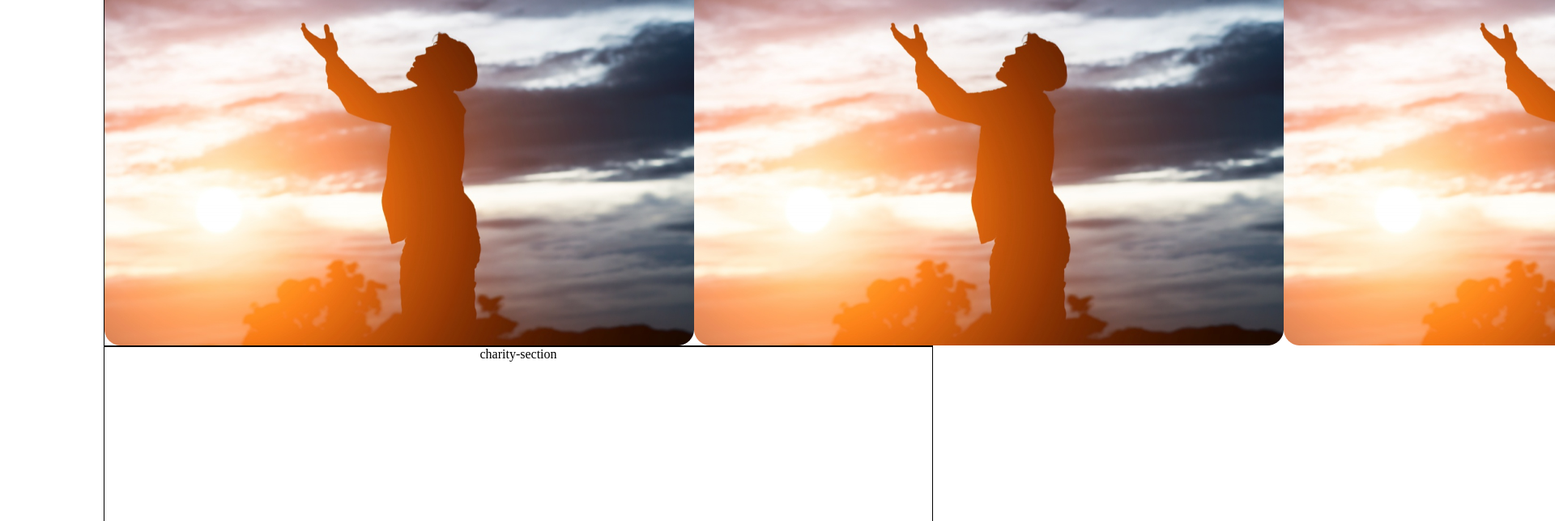
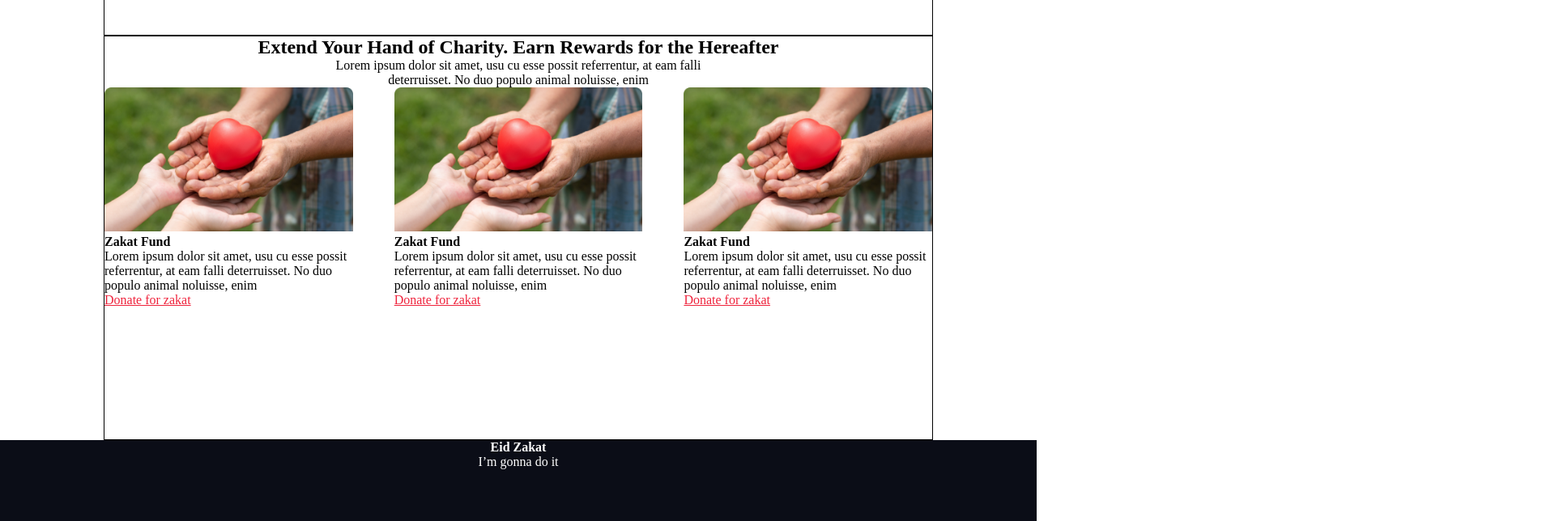
Before and after one commit to saruaralam-swd/eid-zakat, a plain HTML site: page index.html in a window 1280 px wide. Shown: the part 2156-2800 px from the top of the page at 81% size, 1920 px wide, since content can reach past the window. Drawn offline with Linux system fonts and the light colour scheme.

Commit message:
create html structure done

```diff
--- a/css/style.css
+++ b/css/style.css
@@ -14,7 +14,7 @@
 
 .hero-section {
 	min-height: 500px;
-	/*background-image: url("../images/hero-section.png");*/
+	background-image: url("../images/hero-section.png");
 	background-size: cover;
 	background-position: center;
 	background-repeat: no-repeat;
@@ -66,13 +66,12 @@
 	margin: auto;
 	border: 1px solid black;
 	display: flex;
+	column-gap: 20px;
 }
 
-.pray-section img{
+.pray-img{
 	width: 100%;
 }
-
-
 
 .charity-section{
 	width: 80%;
@@ -82,8 +81,25 @@
 	border: 1px solid black;
 }
 
+.cards{
+	display: flex;
+	justify-content: space-between;
+	text-align: left;
+}
+
+.card{
+	width: 30%;
+	height: 300px;
+
+}
+
+.card img{
+	width: 100%;
+}
+
+
 .footer-section {
-  min-height: 200px;
+  min-height: 100px;
 	background-color: #0B0D17;
 	text-align: center;
 	color: #ffffff;
--- a/index.html
+++ b/index.html
@@ -52,25 +52,49 @@
 		<h2>Their lives depend on your donation</h2>
 		<p>Lorem ipsum dolor sit amet, usu cu esse possit referrentur, at eam falli <br> deterruisset. No duo populo animal noluisse, enim</p>
 		<div class="direct-help">
-			<div class="half-width-direct">A</div>
-			<div class="half-width-direct">B</div>
+			<div class="half-width-direct">comming soon..</div>
+			<div class="half-width-direct">comming soon..</div>
 		</div>
 		<div class="direct-help">
-			<div class="half-width-direct">A</div>
-			<div class="half-width-direct">B</div>
+			<div class="half-width-direct">comming soon..</div>
+			<div class="half-width-direct">comming soon..</div>
 		</div>
 	</section>
 
 	<section class="pray-section">
-		<img  src="./images/pray.png" alt="pray-person-img">
-		<img  src="./images/pray.png" alt="pray-person-img">
-		<img  src="./images/pray.png" alt="pray-person-img">
+		<div><img class="pray-img" src="./images/pray.png" alt="pray-person-img"></div>
+		<div><img class="pray-img" src="./images/pray.png" alt="pray-person-img"></div>
+		<div><img class="pray-img" src="./images/pray.png" alt="pray-person-img"></div>
 	</section>
 
-	<section class="charity-section">charity-section</section>
+	<section class="charity-section">
+		<h2>Extend Your Hand of Charity. Earn Rewards for the Hereafter</h2>
+		<p>Lorem ipsum dolor sit amet, usu cu esse possit referrentur, at eam falli <br> deterruisset. No duo populo animal noluisse, enim</p>
+		<div class="cards">
+			<div class="card">
+				<img src="./images/charity.png" alt="">
+				<h4>Zakat Fund</h4>
+				<p>Lorem ipsum dolor sit amet, usu cu esse possit referrentur, at eam falli deterruisset. No duo populo animal noluisse, enim</p>
+				<a class="text-color" href="">Donate for zakat</a>
+			</div>
+			<div class="card">
+				<img src="./images/charity.png" alt="">
+				<h4>Zakat Fund</h4>
+				<p>Lorem ipsum dolor sit amet, usu cu esse possit referrentur, at eam falli deterruisset. No duo populo animal noluisse, enim</p>
+				<a class="text-color" href="">Donate for zakat</a>
+			</div>
+			<div class="card">
+				<img src="./images/charity.png" alt="">
+				<h4>Zakat Fund</h4>
+				<p>Lorem ipsum dolor sit amet, usu cu esse possit referrentur, at eam falli deterruisset. No duo populo animal noluisse, enim</p>
+				<a class="text-color" href="">Donate for zakat</a>
+			</div>
+		</div>
+	</section>
 
 	<section class="footer-section">
-		<h2>Eid Zakat</h3>
+		<h4>Eid Zakat</h4>
+		<p>I’m gonna do it</p>
 	</section>
 </body>
 
```
Also changed, not shown: text.html (deleted, +0 -17 lines).
